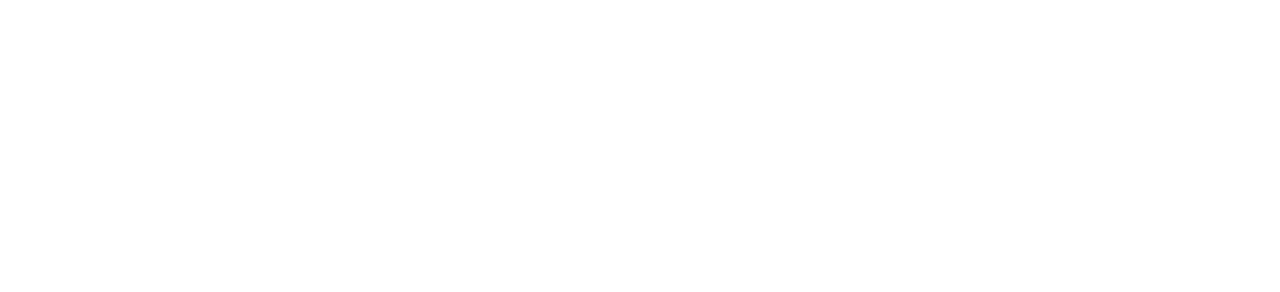
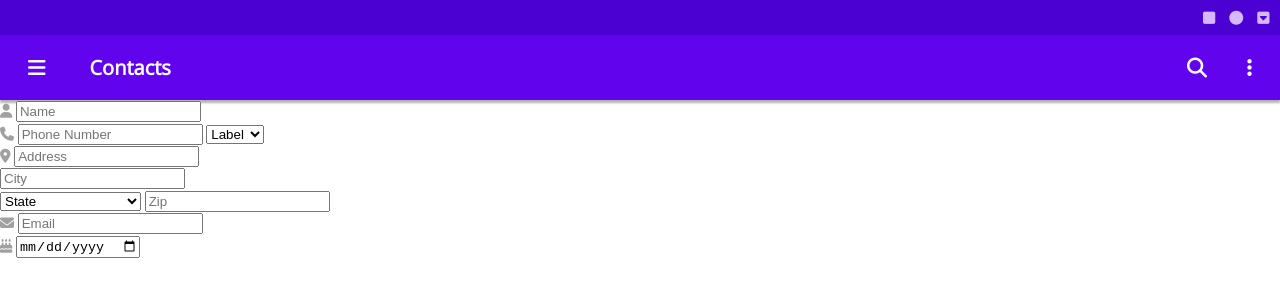
Before and after one commit to tommy-fm35/exercise-mobile-form, a plain HTML site: page index.html in a window 1280 px wide. Drawn offline with nearby package versions, Linux system fonts and the light colour scheme.

Commit message:
Create top portion of form with styles and html form fields
Created and styled the top bar and title bar of the form and added
html for the form fields without styling rules

```diff
--- a/css/styles.css
+++ b/css/styles.css
@@ -0,0 +1,37 @@
+.top-bar {
+  background-color: var(--purple-dark);
+  display: flex;
+  align-items: center;
+  justify-content: flex-end;
+  column-gap: 1em;
+  padding: 0.75em;
+}
+
+.top-icons{
+  color: var(--purple-light);
+}
+
+.title-section {
+  background-color: var(--purple-main);
+  display: flex;
+  align-items: center;
+  column-gap: 2rem;
+  padding: 0 1.75rem;
+  box-shadow: 0px 3px 2px 0px rgb(0 0 0 / 30%);
+}
+
+.fa-magnifying-glass {
+  margin-left: auto;
+  padding: 0 0.5rem;
+}
+
+.title-content {
+  color: var(--white);
+  font-size: 1.25rem;
+}
+
+.title-text {
+  color: var(--white);
+  font-size: 1.25rem;
+  padding: 0 0.75rem;
+}
--- a/index.html
+++ b/index.html
@@ -1,7 +1,9 @@
 <!DOCTYPE html>
 
 <html>
+
   <head>
+
     <meta charset="utf-8">
     <meta http-equiv="X-UA-Compatible" content="IE=edge">
     <title></title>
@@ -16,10 +18,113 @@
     <link rel="preconnect" href="https://fonts.gstatic.com" crossorigin>
     <link href="https://fonts.googleapis.com/css2?family=Open+Sans&display=swap" rel="stylesheet">
 
+    <script src="https://kit.fontawesome.com/686af1bbf6.js" crossorigin="anonymous"></script>
+
   </head>
+
   <body>
 
+      <div class="top-bar">
+        <i class="fa-solid fa-square top-icons"></i>
+        <i class="fa-solid fa-circle top-icons"></i>
+        <i class="fa-solid fa-square-caret-down top-icons"></i>
+      </div>
 
+      <div class="title-section">
+        <i class="fa-solid fa-bars title-content"></i>
+        <h2 class="title-text">Contacts</h2>
+        <i class="fa-solid fa-magnifying-glass title-content"></i>
+        <i class="fa-solid fa-ellipsis-vertical title-content"></i>
+      </div>
+
+      <form>
+        <div>
+          <i class="fa-solid fa-user"></i>
+          <input type="text" placeholder="Name">
+        </div>
+        <div>
+          <i class="fa-solid fa-phone"></i>
+          <input type="text" placeholder="Phone Number">
+          <select name="Label" id="Label">
+            <option value="Label">Label</option>
+            <option value="Cell">Cell</option>
+            <option value="Home">Home</option>
+          </select>
+        </div>
+        <div>
+          <i class="fa-solid fa-location-dot"></i>
+          <input type="text" placeholder="Address">
+        </div>
+        <div>
+          <input type="text" placeholder="City">
+        </div>
+        <div>
+          <select name="State" id="State">
+            <option value="State">State</option>
+            <option value="AL">Alabama</option>
+            <option value="AK">Alaska</option>
+            <option value="AZ">Arizona</option>
+            <option value="AR">Arkansas</option>
+            <option value="CA">California</option>
+            <option value="CO">Colorado</option>
+            <option value="CT">Connecticut</option>
+            <option value="DE">Delaware</option>
+            <option value="DC">District Of Columbia</option>
+            <option value="FL">Florida</option>
+            <option value="GA">Georgia</option>
+            <option value="HI">Hawaii</option>
+            <option value="ID">Idaho</option>
+            <option value="IL">Illinois</option>
+            <option value="IN">Indiana</option>
+            <option value="IA">Iowa</option>
+            <option value="KS">Kansas</option>
+            <option value="KY">Kentucky</option>
+            <option value="LA">Louisiana</option>
+            <option value="ME">Maine</option>
+            <option value="MD">Maryland</option>
+            <option value="MA">Massachusetts</option>
+            <option value="MI">Michigan</option>
+            <option value="MN">Minnesota</option>
+            <option value="MS">Mississippi</option>
+            <option value="MO">Missouri</option>
+            <option value="MT">Montana</option>
+            <option value="NE">Nebraska</option>
+            <option value="NV">Nevada</option>
+            <option value="NH">New Hampshire</option>
+            <option value="NJ">New Jersey</option>
+            <option value="NM">New Mexico</option>
+            <option value="NY">New York</option>
+            <option value="NC">North Carolina</option>
+            <option value="ND">North Dakota</option>
+            <option value="OH">Ohio</option>
+            <option value="OK">Oklahoma</option>
+            <option value="OR">Oregon</option>
+            <option value="PA">Pennsylvania</option>
+            <option value="RI">Rhode Island</option>
+            <option value="SC">South Carolina</option>
+            <option value="SD">South Dakota</option>
+            <option value="TN">Tennessee</option>
+            <option value="TX">Texas</option>
+            <option value="UT">Utah</option>
+            <option value="VT">Vermont</option>
+            <option value="VA">Virginia</option>
+            <option value="WA">Washington</option>
+            <option value="WV">West Virginia</option>
+            <option value="WI">Wisconsin</option>
+            <option value="WY">Wyoming</option>
+          </select>
+          <input type="number" placeholder="Zip">
+        </div>
+        <div>
+          <i class="fa-solid fa-envelope"></i>
+          <input type="email" placeholder="Email">
+        </div>
+        <div>
+          <i class="fa-solid fa-cake-candles"></i>
+          <input type="date" placeholder="Birthday">
+        </div>
+
+      </form>
 
   </body>
 </html>
```
